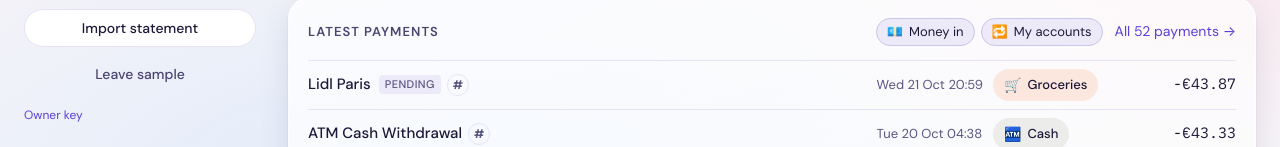
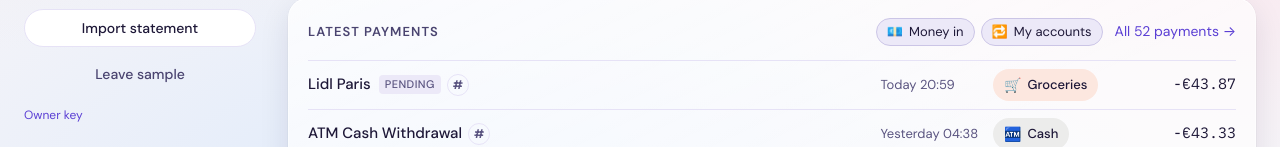
Before and after one commit to ValentinMumble/tillroll, a React (Vite) app: page / in a window 1280 px wide. Both pictures are taken after a click on the button "Try it with sample data". Shown: the part 653-800 px from the top of the page. Built offline with nearby package versions, Linux system fonts and the light colour scheme.

Commit message:
Today and Yesterday instead of the date in the latest payments and the payment list's day headings

```diff
--- a/src/components/LatestPayments.tsx
+++ b/src/components/LatestPayments.tsx
@@ -1,7 +1,7 @@
 import {useState} from 'react';
 import {type Categories, colourStyle} from '../categories';
 import {money} from '../format';
-import {dayLabel, weekdayLabel} from '../periods';
+import {dayLabel, recentDayLabel} from '../periods';
 import {isListed, isIncoming, isUnsure, type Row, topCategories} from '../report';
 import {loadPaymentsEverything, loadPaymentsOwn} from '../storage';
 import type {CategoryKey, Labels} from '../types';
@@ -94,7 +94,7 @@ export function LatestPayments({
                   <PaymentLabels row={row} onLabels={onLabels} onFocusLabel={onFocusLabel} />
                 </span>
                 <span className="latest-day">
-                  {weekdayLabel(row.date)}
+                  {recentDayLabel(row.date)}
                   {row.time && ` ${row.time}`}
                 </span>
                 <button
--- a/src/components/Payments.tsx
+++ b/src/components/Payments.tsx
@@ -2,7 +2,7 @@ import {useState} from 'react';
 import {type Categories, colourStyle} from '../categories';
 import {money} from '../format';
 import {tidyLabel, withLabel} from '../labels';
-import {dayLabel, today, weekdayLabel} from '../periods';
+import {dayLabel, recentDayLabel, today} from '../periods';
 import {isListed, isIncoming, isUnsure, type Row, topCategories} from '../report';
 import {
   loadPaymentSort,
@@ -449,7 +449,7 @@ export function Payments({
                 byDay && row.date !== page[index - 1]?.date && (
                   <tr key={`day-${row.date}`} className="day-row">
                     <th colSpan={withTimes ? 4 : 3} scope="rowgroup">
-                      {weekdayLabel(row.date, withYears)}
+                      {recentDayLabel(row.date, withYears)}
                       {dayParts.get(row.date) && (
                         <span className="day-strip" aria-hidden="true">
                           {[...(dayParts.get(row.date) ?? [])]
--- a/src/periods.ts
+++ b/src/periods.ts
@@ -94,6 +94,13 @@ export function dayLabel(date: string, withYear = false) {
   });
 }
 
+/** "Today", "Yesterday", or the day as weekdayLabel writes it: the payments' days. */
+export function recentDayLabel(date: string, withYear = false) {
+  if (date === today()) return 'Today';
+  if (date === addDays(today(), -1)) return 'Yesterday';
+  return weekdayLabel(date, withYear);
+}
+
 /** "Mon 12 Oct", or "Mon 12 Oct 2026" with the year: the payment list's day headings, the calendar's days. */
 export function weekdayLabel(date: string, withYear = false) {
   return new Date(timeOf(date))
```
